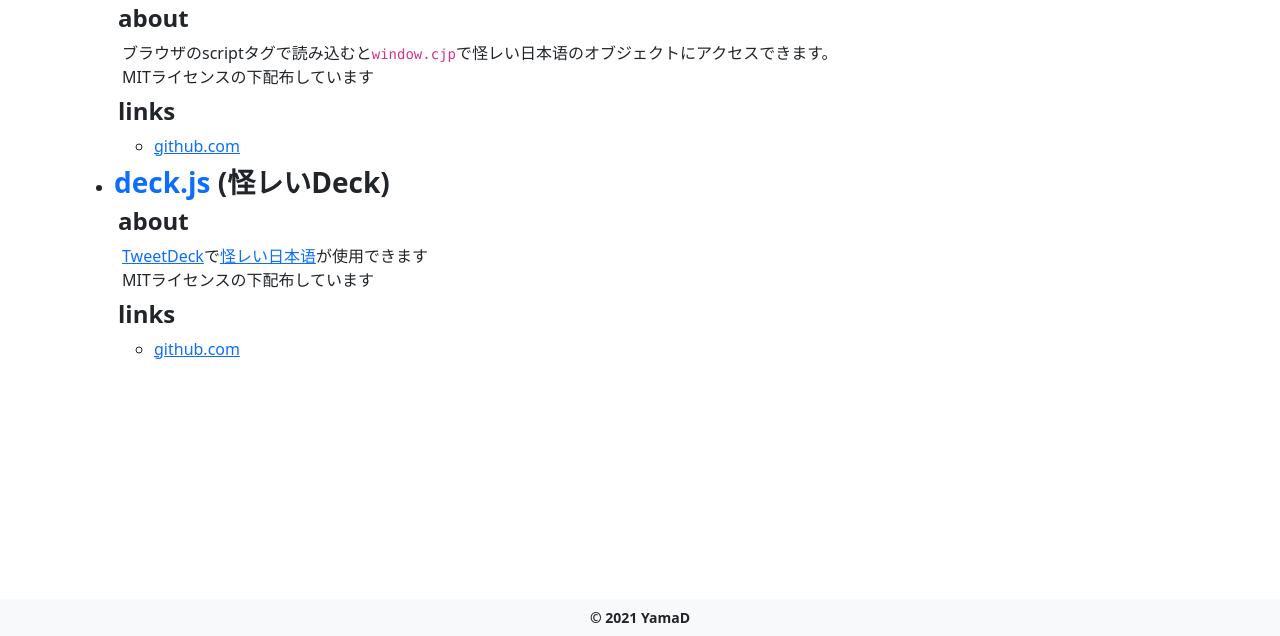
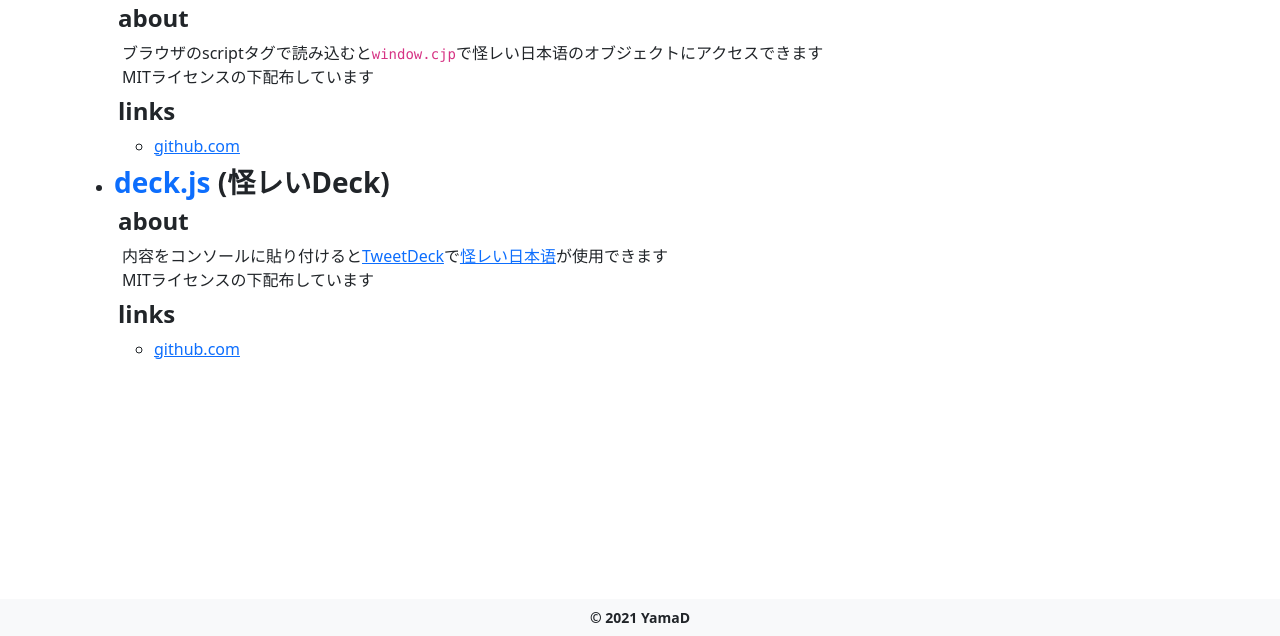
Before and after one commit to Submarinonline/lib.sbmr.in, a website: page static/index.html in a window 1280 px wide. Shown: the part 164-800 px from the top of the page. Drawn offline with nearby package versions, Linux system fonts and the light colour scheme.

Commit message:
亍ヌト

```diff
--- /dev/null
+++ b/static/deck.js
@@ -0,0 +1 @@
+deck.user.js
--- a/static/index.html
+++ b/static/index.html
@@ -30,7 +30,7 @@
           </h3>
           <h4 class="mx-1 fw-bold">about</h4>
           <div class="m-2">
-            ブラウザのscriptタグで読み込むと<code>window.cjp</code>で怪レい日本语のオブジェクトにアクセスできます。<br />
+            ブラウザのscriptタグで読み込むと<code>window.cjp</code>で怪レい日本语のオブジェクトにアクセスできます<br />
             MITライセンスの下配布しています
           </div>
           <h4 class="mx-1 fw-bold">links</h4>
@@ -53,7 +53,7 @@
           </h3>
           <h4 class="mx-1 fw-bold">about</h4>
           <div class="m-2">
-            <a href="https://tweetdeck.twitter.com" target="_blank">TweetDeck</a
+            内容をコンソールに貼り付けると<a href="https://tweetdeck.twitter.com" target="_blank">TweetDeck</a
             >で<a href="https://cjp.sbmr.in/about/" target="_blank"
               >怪レい日本语</a
             >が使用できます<br />
```
Also changed, not shown: package.json (+5 -3 lines), src/cjp/cjp.js (renamed from src/cjp.js), src/deck/deck.user.js (renamed from src/deck.js), static/favicon.ico (added), 2 other files.
